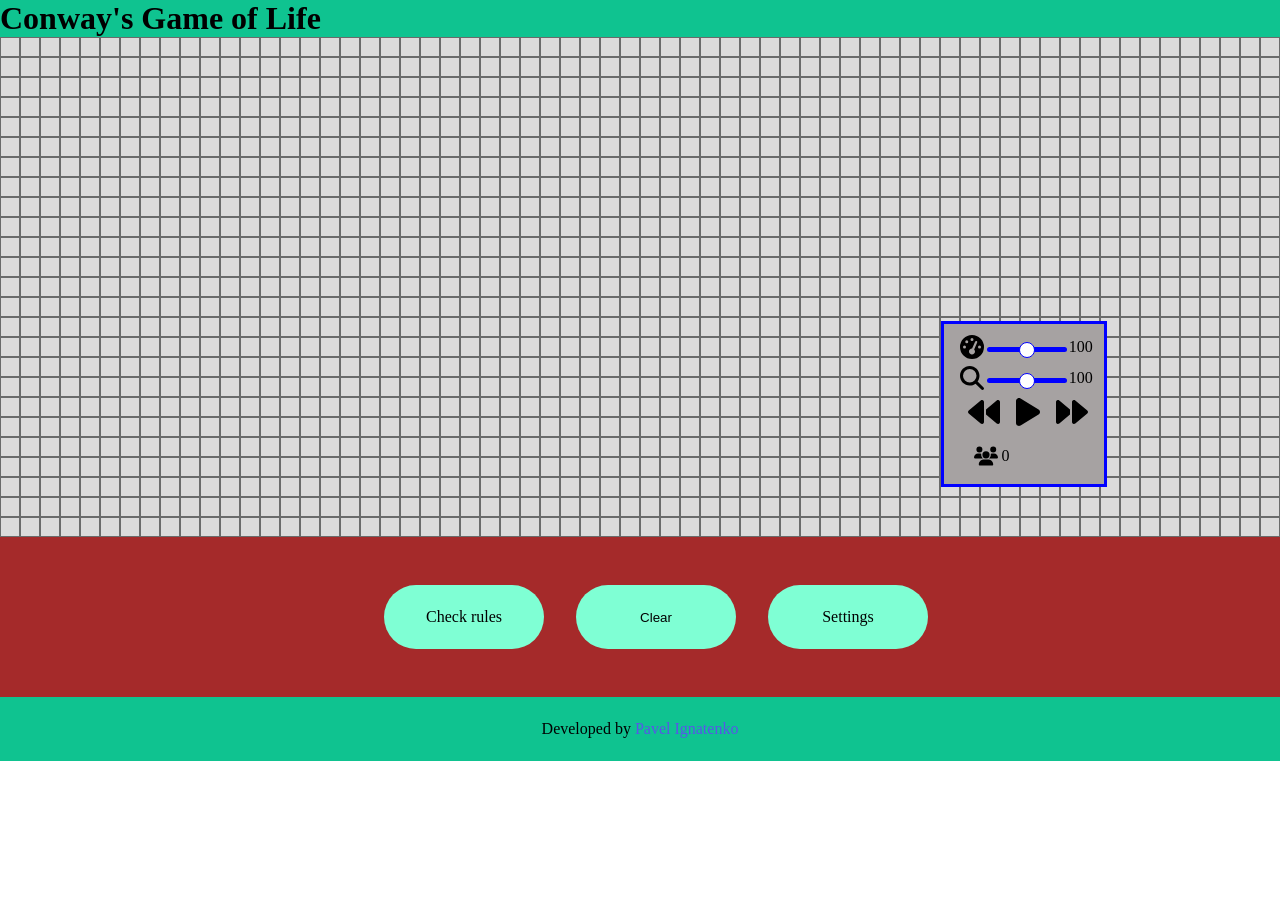
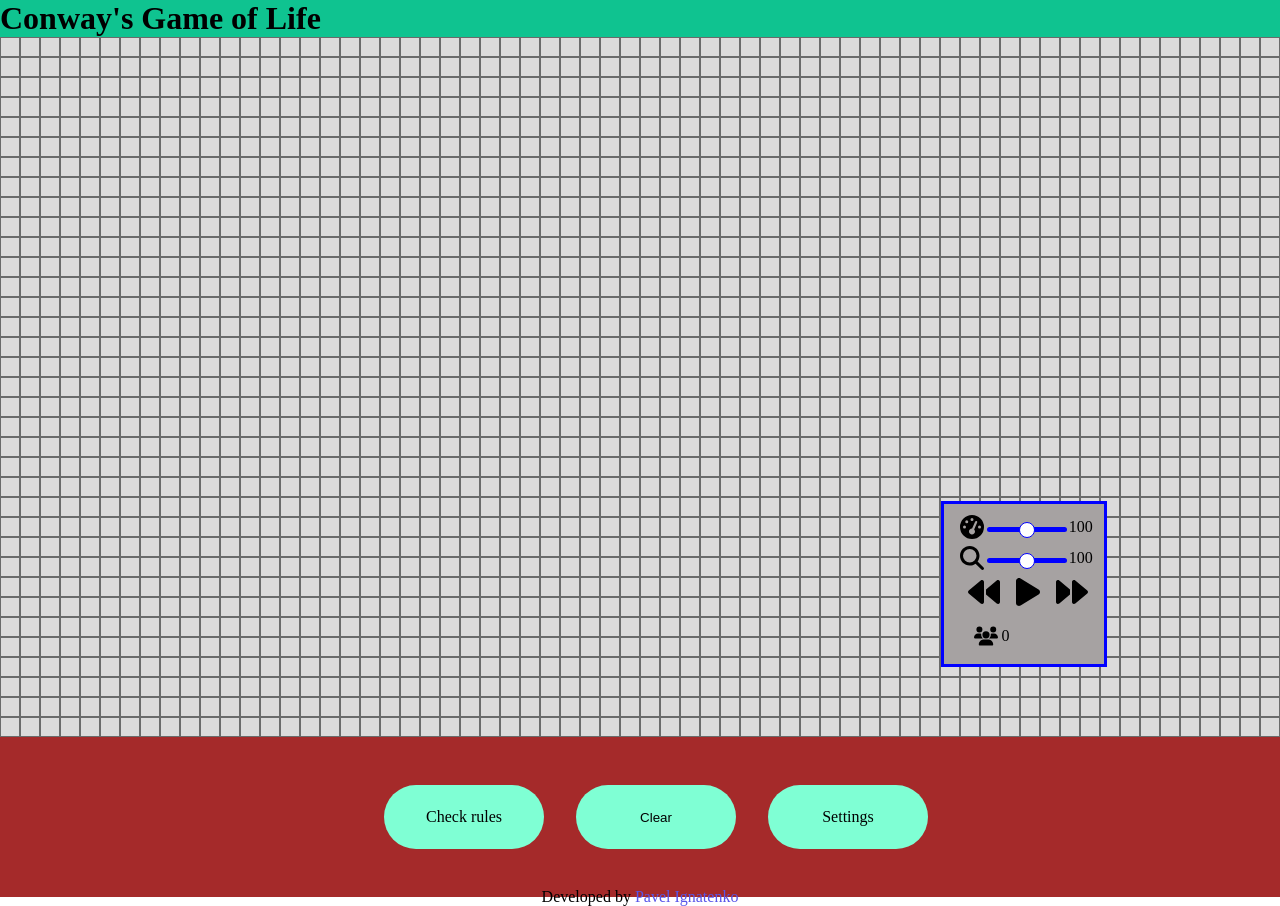
Before and after one commit to Pavel-Ignatenko6/Conways-Game-of-Life, a React (Vite) app: page / in a window 1280 px wide. Shown: the top 906 px of the page. Before the commit the page ends 800 px from the top, so only its background shows below. Built offline with nearby package versions, Linux system fonts and the light colour scheme.

Commit message:
create checkCells functionality

```diff
--- a/src/App.jsx
+++ b/src/App.jsx
@@ -4,16 +4,17 @@ import { ButtonsPanel } from './ButtonsPanel.jsx'
 import { Controls } from './Controls.jsx'
 
 import { useDispatch, useSelector } from 'react-redux'
-import { runningValue } from './state/runningSlice.js'
-import { decrementGen, incrementGen } from './state/generationCountSlice.js'
+import { runningValue, toggleRunning } from './state/runningSlice.js'
+import { decrementGen, incrementGen, resetGen, generationValue } from './state/generationCountSlice.js'
 
 import { Outlet } from 'react-router-dom'
 
 function App() {
   const numCols = 75
-  const numRows = 25
+  const numRows = 35
 
-  // добавить state в редакс или найти способ добавить setGrid в пропсы
+  const genCount = useSelector(generationValue)
+
   const [grids, setGrid] = useState(() => {
     return [resetGameField()]
   })
@@ -33,6 +34,8 @@ function App() {
     [-1, 0],
   ]
 
+  const currentGrid = grids[grids.length - 1]
+
   function setGridHandler(newGrid) {
     setGrid(newGrid)
   }
@@ -45,15 +48,22 @@ function App() {
     return rows
   }
 
+  // check if all cells are dead
+    const checkCells = () => {
+      return currentGrid.every(row =>
+        row.every(cell => cell === 0)
+      )
+    }
+
   const step = prevGrid =>
     prevGrid.map((row, i) =>
       row.map((cell, j) => {
         let neighbors = 0
         operations.forEach(([x, y]) => {
-          let updatedI = i + x
-          let updatedJ = j + y
-          if (updatedI >= 0 && updatedI < numRows && updatedJ >= 0 && updatedJ < numCols) {
-            neighbors += prevGrid[updatedI][updatedJ]
+          let newI = i + x
+          let newJ = j + y
+          if (newI >= 0 && newI < numRows && newJ >= 0 && newJ < numCols) {
+            neighbors += prevGrid[newI][newJ]
           }
         })
 
@@ -71,6 +81,12 @@ function App() {
   const stepForward = () => {
     dispatch(incrementGen())
     setGrid([...grids, step(grids[grids.length - 1])])
+
+    // stop game if all cells are dead
+    if (checkCells()) {
+      dispatch(toggleRunning(false))
+      dispatch(resetGen())
+    }
   }
 
   const stepBack = () => {
@@ -90,11 +106,10 @@ function App() {
     }
   }, [running, stepForward])
 
-  const currentGrid = grids[grids.length - 1]
-
   return (
     <>
       <Outlet />
+      <div className="grid-field-container">
         <div
           className="grid-field"
           style={{
@@ -102,8 +117,8 @@ function App() {
             gridTemplateColumns: `repeat(${numCols}, 20px)`,
           }}
         >
-        {currentGrid.map((rows, r) => {
-          return rows.map((col, c) => {
+          {currentGrid.map((rows, r) =>
+            rows.map((col, c) => {
               return (
                 <div
                   className="grid-cell"
@@ -117,8 +132,9 @@ function App() {
                 ></div>
               )
             })
-        })}
-        <Controls stepForward={stepForward} stepBack={stepBack} />
+          )}
+          <Controls stepForward={stepForward} stepBack={stepBack} checkCells={checkCells} />
+        </div>
       </div>
       <ButtonsPanel resetGameField={resetGameField} setGridHandler={setGridHandler} />
     </>
```
Lines whose indentation alone changed are shown as unchanged.
